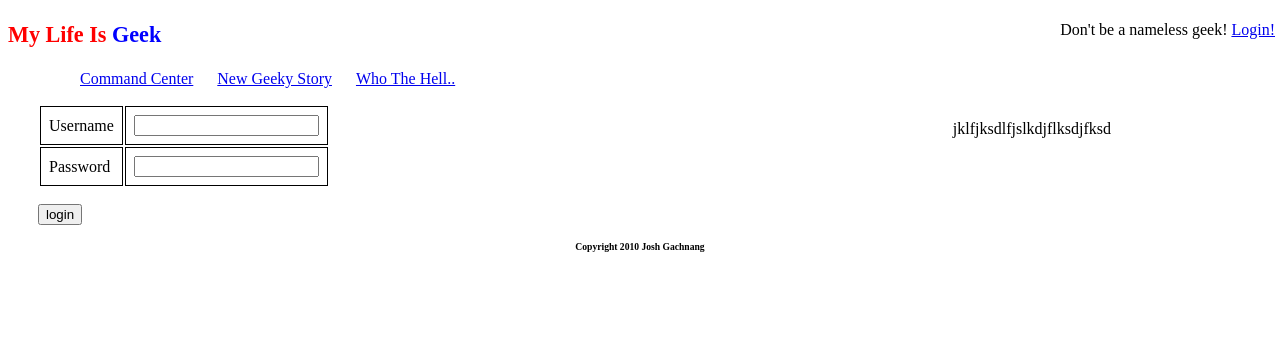
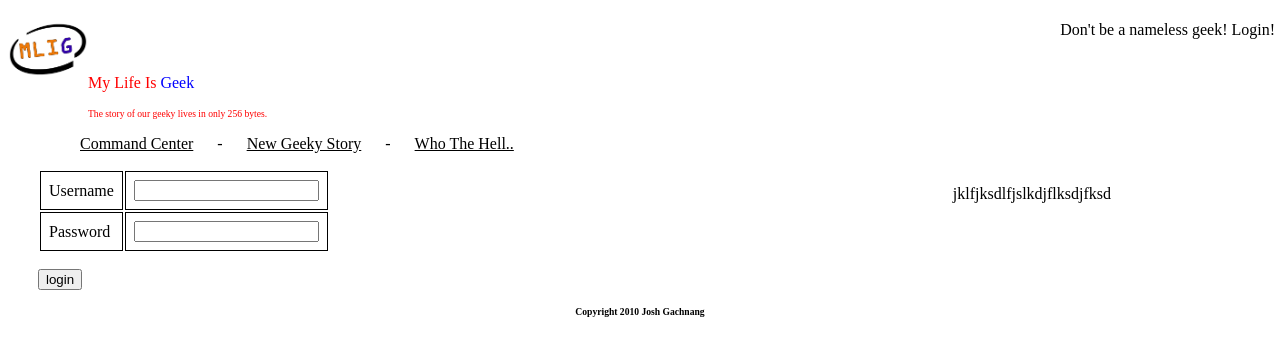
Before and after one commit to joshgachnang/MyLifeIsOpen, a Django app: template webwork/templates/registration/login.html in a window 1280 px wide. Shown: the top 356 px of the page. Run offline with Django 3.2, Linux system fonts and the light colour scheme; the template is opened without the code that fills it, so the values that code supplies are empty, except form fields; tables that the repository leaves empty hold one stand-in row (values such as "Sample post"); form fields are guessed from the names that the template uses; some libraries are stand-ins or nearby versions.

Commit message:
Lots of visual changes

```diff
--- a/settings.py
+++ b/settings.py
@@ -18,6 +18,7 @@ EMAIL_HOST_USER = 'youremail@gmail.com'
 EMAIL_HOST_PASSWORD = 'yourpassword'
 EMAIL_PORT = 587
 
+SITE_TITLE = 'My Life Is Geek'
 # Standard Settings
 import os
 dirname = os.path.dirname(globals()["__file__"])
--- a/static/css/yui-base.css
+++ b/static/css/yui-base.css
@@ -69,6 +69,22 @@ p,fieldset,table {
 	margin-bottom:1em;
 }
 
+a:link {
+  text-decoration: none;
+  color: black;
+}
+a:visited {
+  text-decoration: none;
+  color: black;
+}
+a:active {
+  color: black;
+}
+a:hover {
+  text-decoration: underline;
+  color: black;
+}
+
 /*Customizations*/
 #login {
   position: absolute; top: 5px; right: 5px;
@@ -91,7 +107,7 @@ p,fieldset,table {
   padding-bottom: 10px;
 }
 table.like-dislike {
-  margin-left: 180px;
+  margin-left: 90px;
   border: 0px;
 }
 td.like-dislike {
@@ -115,3 +131,12 @@ td.like-dislike {
 #geek {
   color: blue;
 }
+#tagline {
+  margin-left: 80px;
+  font-size: 60%;
+  margin-top: 0px;
+  padding-top: 0px;
+}
+#nav a {
+  text-decoration: underline;
+}
--- a/webwork/templates/header.html
+++ b/webwork/templates/header.html
@@ -1,3 +1,4 @@
 <div id="header">
-  <h1>My Life Is <span id="geek">Geek</span></h1>
+  <p><img height="80px" align="bottom" src="/static/img/logo.jpg" />My Life Is <span id="geek">Geek</span></p>
+  <div id="tagline"><p>The story of our geeky lives in only 256 bytes.</p></div>
 </div>
--- a/webwork/templates/nav.html
+++ b/webwork/templates/nav.html
@@ -1,6 +1,8 @@
 <div id="nav">
   <ul>
     <li><a href="/home/1">Command Center</a></li>
+    <li>-</li>
     <li><a href="/new_post/">New Geeky Story</a></li>
+    <li>-</li>
     <li><a href="/about">Who The Hell..</a></li>
 </div>
--- a/webwork/templates/post.html
+++ b/webwork/templates/post.html
@@ -10,8 +10,8 @@
     <p>Posted by: {% ifequal post.owner None %}Anon{% else %}{{ post.owner.username }}{% endifequal %}.</p>
   </div>
   <table class="like-dislike">
-    <td class="like-dislike"><a href="/comments/{{ post.id }}/">Comments</a>: {{ comment_count }}</td>
-    <td class="like-dislike"><a href="/like/{{ post.id }}/">{{ like }}</a>: {{ post.likes }}</td>
-    <td class="like-dislike"><a href="/dislike/{{ post.id }}/">{{ dislike }}</a>: {{ post.dislikes }}</td>
+    <td class="like-dislike"><a href="/comments/{{ post.id }}/">Comments</a> ({{ comment_count }})</td>
+    <td class="like-dislike"><a href="/like/{{ post.id }}/">{{ like }}</a> ({{ post.likes }})</td>
+    <td class="like-dislike"><a href="/dislike/{{ post.id }}/">{{ dislike }}</a> ({{ post.dislikes }})</td>
   </table>{% endfor %}
 {% endblock %}
```
Also changed, not shown: static/img/logo.jpg (added).
